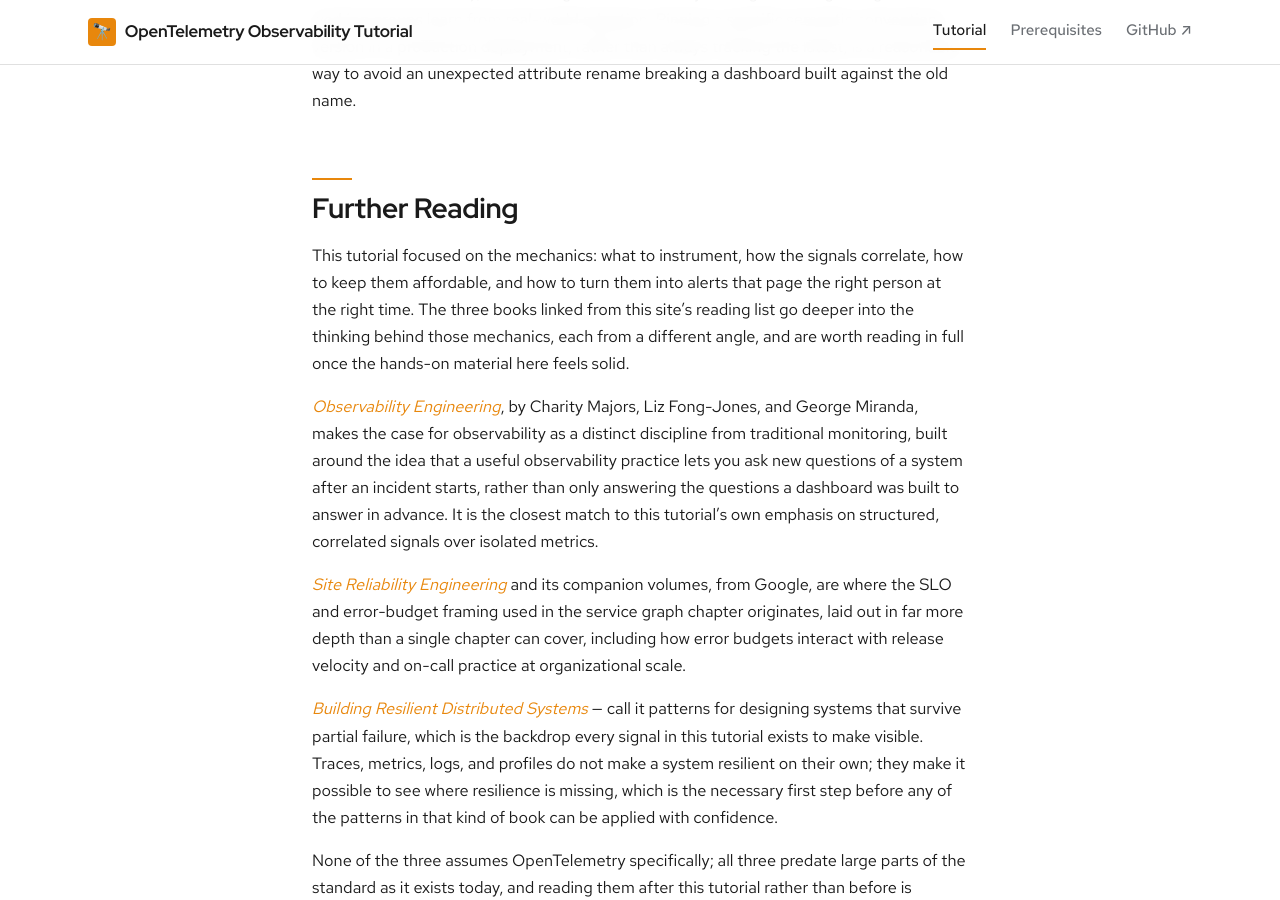
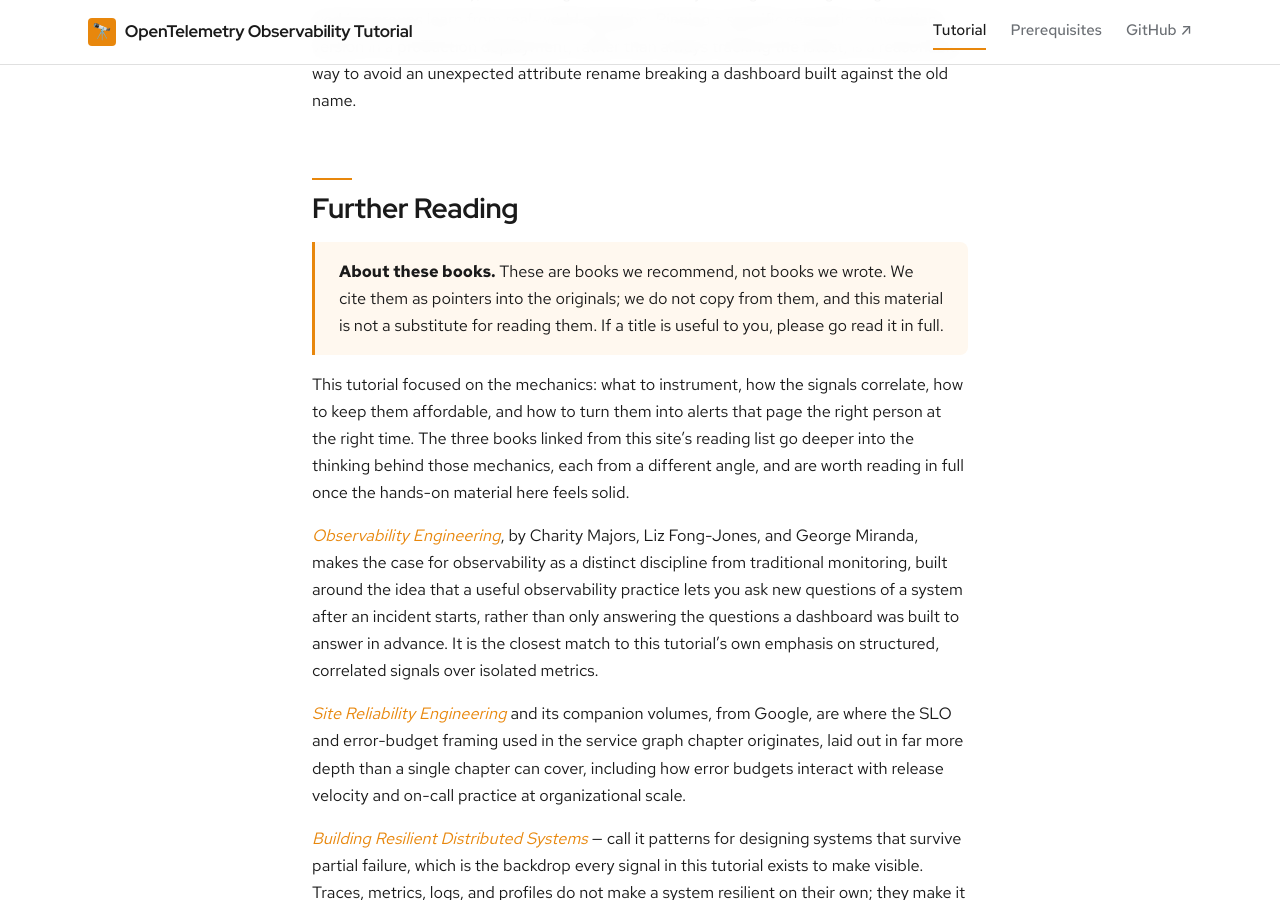
Before and after one commit to patterncatalyst/otel-observability-tutorial, a Jekyll site: the page built from _docs/24-whats-next.md, in a window 1280 px wide and 900 px high, scrolled down 4419 px. Built offline with Jekyll 4.4.1, drawn with Linux system fonts in a browser that asks for light colours; some web fonts are replaced.

Commit message:
docs(§24): add reading-list disclaimer to further reading (#4)

```diff
--- a/_docs/24-whats-next.md
+++ b/_docs/24-whats-next.md
@@ -183,6 +183,8 @@ breaking a dashboard built against the old name.
 
 ## Further Reading
 
+> **About these books.** These are books we recommend, not books we wrote. We cite them as pointers into the originals; we do not copy from them, and this material is not a substitute for reading them. If a title is useful to you, please go read it in full.
+
 This tutorial focused on the mechanics: what to instrument, how the
 signals correlate, how to keep them affordable, and how to turn them into
 alerts that page the right person at the right time. The three books
```
